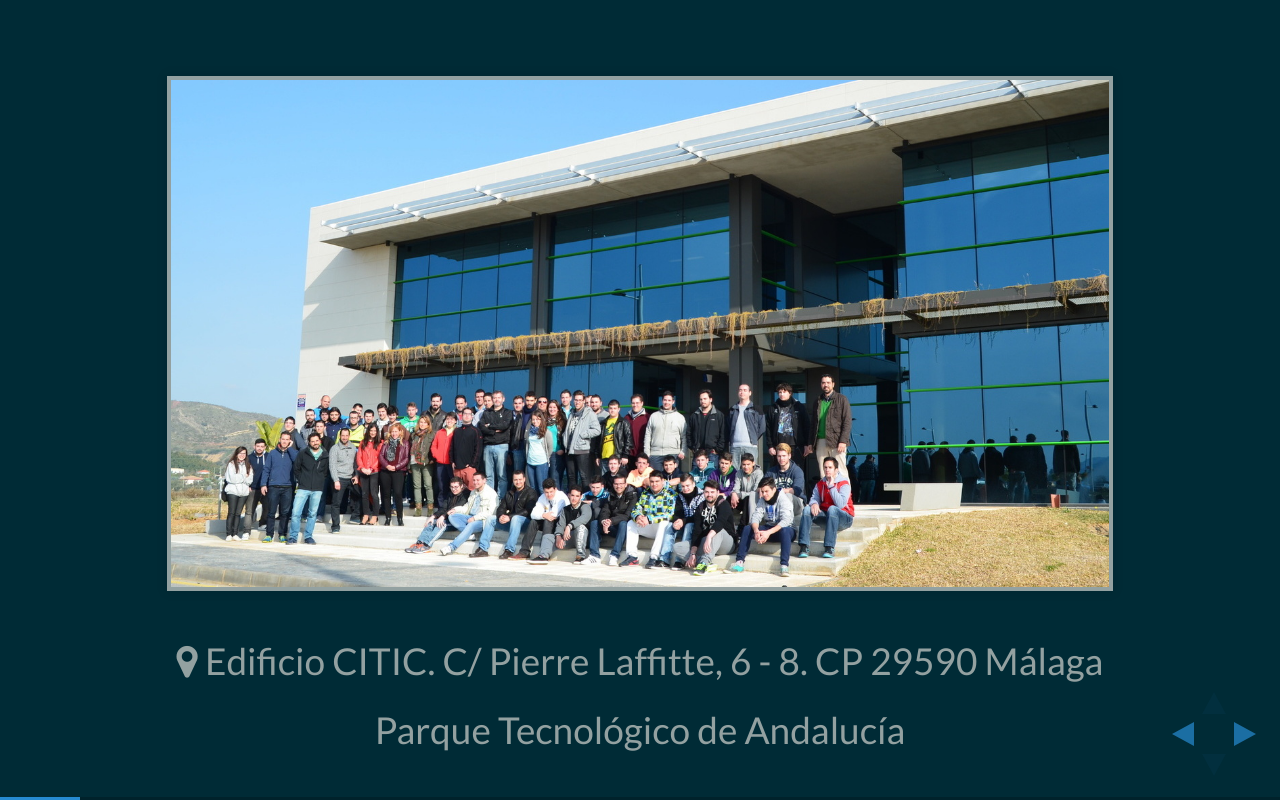
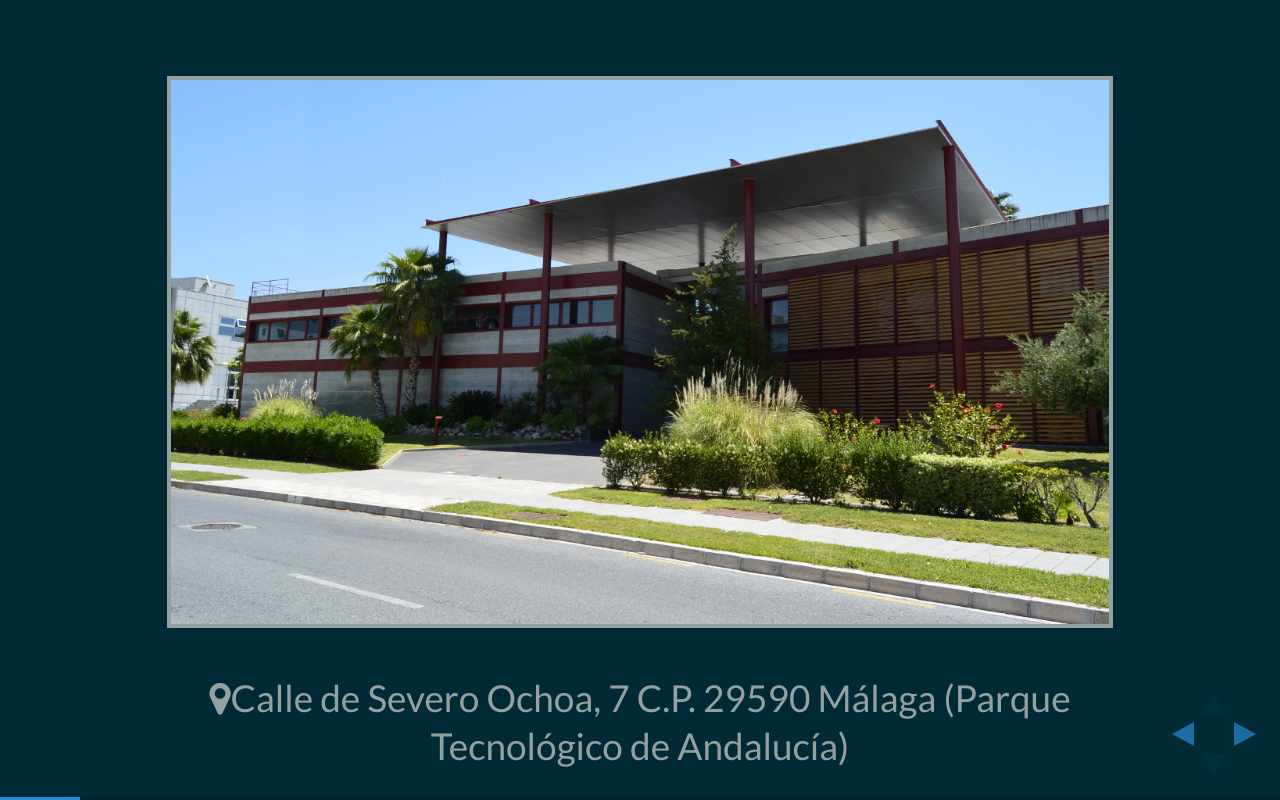
Before and after one commit to LuisJoseSanchez/presentacion-daw2, a website: page index.html in a window 1280 px wide. Both pictures are taken after a click on the element 1251 px from the left and 734 px from the top of the page. Drawn offline with nearby package versions, Linux system fonts and the light colour scheme.

Commit message:
Actualizando presentación de 2º DAW

```diff
--- a/index.html
+++ b/index.html
@@ -53,9 +53,9 @@
         </section>
 
         <section data-transition="zoom">
-          <img src="img/citic.jpg">
+          <img src="img/edificio_ciclos1200.jpg">
           <p>
-            <i class="fa fa-map-marker"></i> Edificio CITIC. C/ Pierre Laffitte, 6 - 8. CP 29590 Málaga
+            <i class="fa fa-map-marker"></i>Calle de Severo Ochoa, 7 C.P. 29590 Málaga (Parque Tecnológico de Andalucía)
           </p>
           <p>
             Parque Tecnológico de Andalucía
```
Also changed, not shown: img/citic.jpg (deleted), img/edificio_ciclos1200.jpg (added).
